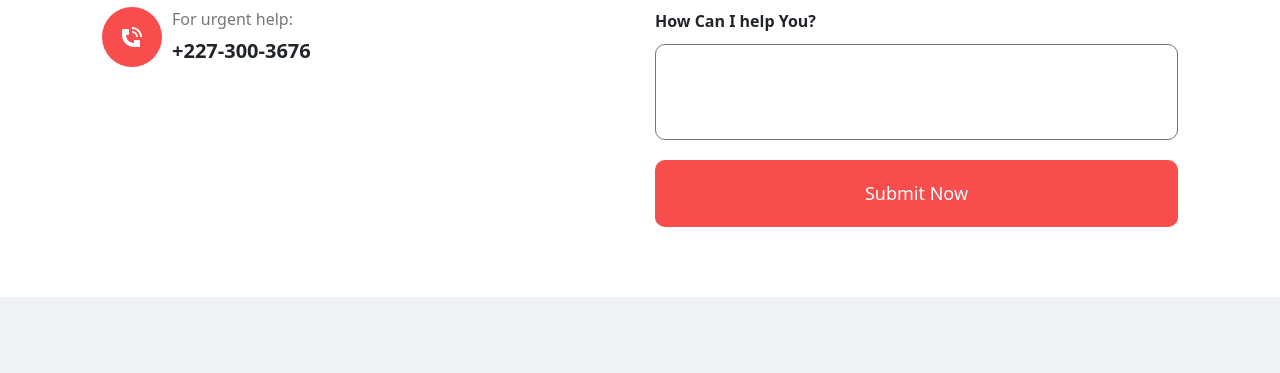
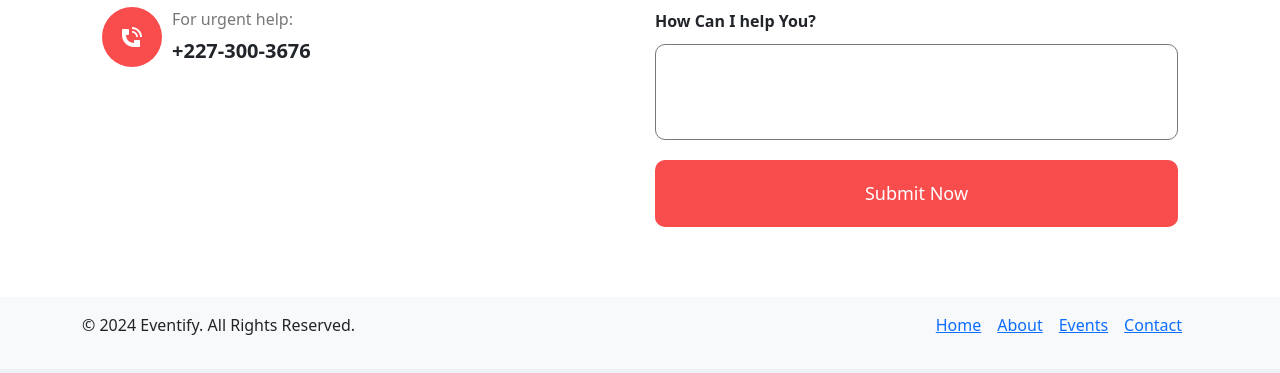
Before and after one commit to AhmedElSaeedTalat/Eventify-Platform, a React (Create React App) app in the folder front-end/: page / in a window 1280 px wide. Shown: the part 3844-4217 px from the top of the page. Built offline with nearby package versions, Linux system fonts and the light colour scheme.

Commit message:
Added Footer component

```diff
--- /dev/null
+++ b/front-end/src/components/Footer/Footer.js
@@ -0,0 +1,33 @@
+import React from "react";
+
+const Footer = () => {
+  return (
+    <footer className="footer mt-auto py-3 bg-light">
+      <div className="container">
+        <div className="row">
+          <div className="col-md-6">
+            <p className="mb-0">© 2024 Eventify. All Rights Reserved.</p>
+          </div>
+          <div className="col-md-6">
+            <ul className="list-unstyled d-flex justify-content-md-end">
+              <li className="me-3">
+                <a href="#">Home</a>
+              </li>
+              <li className="me-3">
+                <a href="#">About</a>
+              </li>
+              <li className="me-3">
+                <a href="#">Events</a>
+              </li>
+              <li className="me-3">
+                <a href="#">Contact</a>
+              </li>
+            </ul>
+          </div>
+        </div>
+      </div>
+    </footer>
+  );
+};
+
+export default Footer;
--- a/front-end/src/components/Home/Home.js
+++ b/front-end/src/components/Home/Home.js
@@ -4,6 +4,7 @@ import About from "../About/About";
 import EventCard from "../EventCard/EventCard";
 import AuthBanner from "../AuthBanner/AuthBanner";
 import Contact from "../Contact/Contact";
+import Footer from "../Footer/Footer";
 
 const events = [
   {
@@ -92,6 +93,7 @@ function Home() {
       </div>
       <AuthBanner />
       <Contact />
+      <Footer />
     </>
   );
 }
--- a/front-end/src/index.css
+++ b/front-end/src/index.css
@@ -39,7 +39,3 @@ ul {
   --light-color: #fff;
   --text-color: #000;
 }
-
-body {
-  height: 5000px;
-}
```
Also changed, not shown: front-end/src/components/Footer/Footer.css (added).
